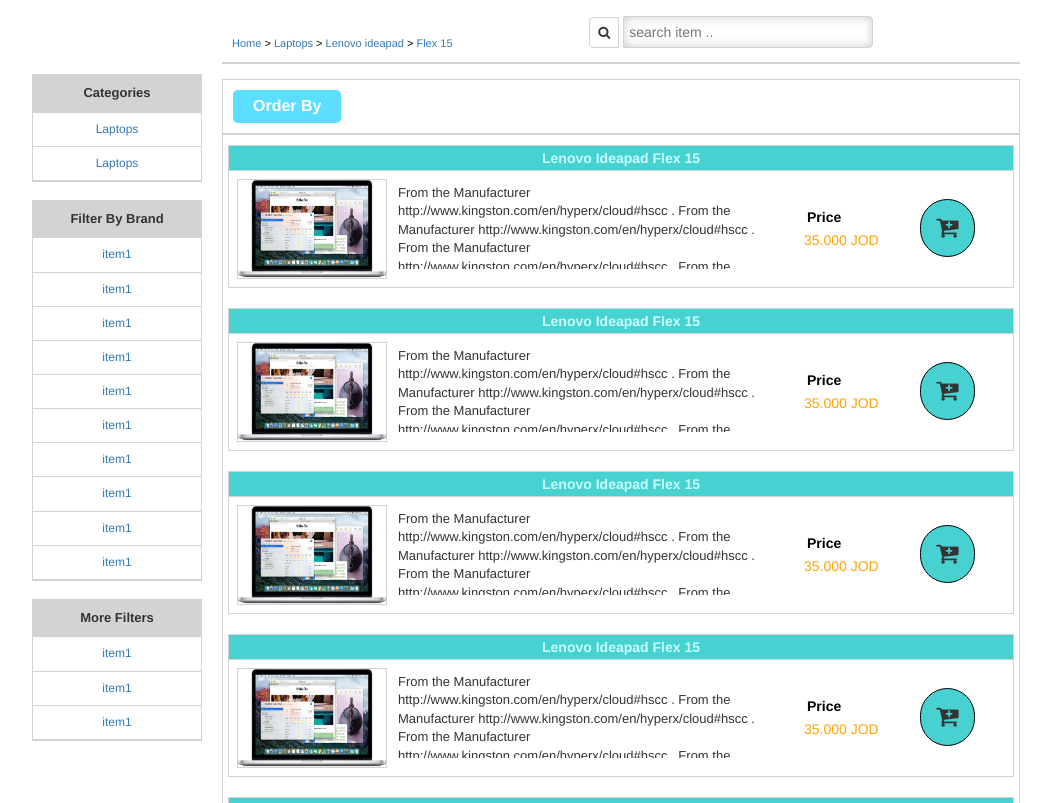
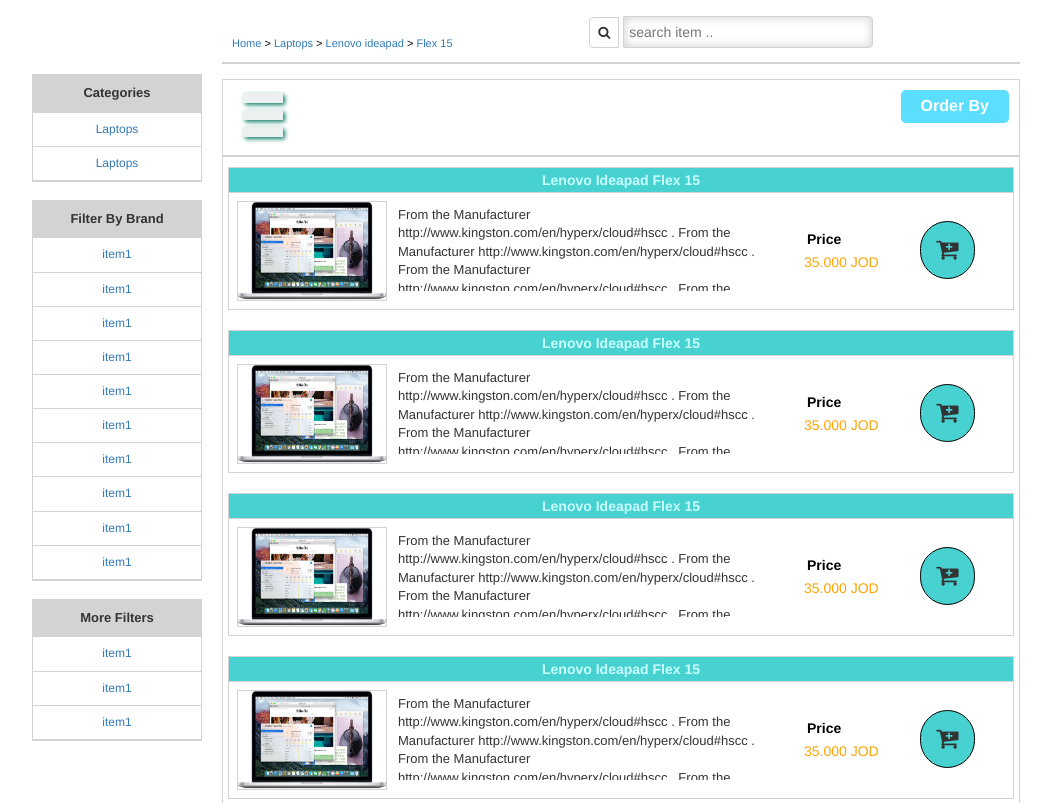
Before and after one commit to abdullah-saqer/Platinum, a PHP site: page /view_items.php in a window 1280 px wide. Shown: the part 160-963 px from the top of the page, without its empty margins (119-1170 px from the left). Run offline with PHP 8.4, Linux system fonts and the light colour scheme; data comes from the database, SQL or seed files in the repository; some libraries are stand-ins or nearby versions.

Commit message:
Making the display as button cool

```diff
--- a/css/view_item.css
+++ b/css/view_item.css
@@ -378,6 +378,7 @@ del{
 #display_items_as{
   -webkit-box-flex:1;
   -moz-box-flex:1;
+  padding-bottom: 55px;
 }
 
 #display_items_as div{
@@ -862,3 +863,110 @@ cursor: pointer;
 
 
 }
+
+
+
+
+
+
+
+
+
+
+
+
+
+
+
+
+
+
+
+
+
+
+
+
+.list-grid-toggle {
+  position: absolute;
+  width: 70px;
+  height: 40px;
+  padding: 25px;
+  border-radius: 50%;
+  color: #fff;
+  cursor: pointer;
+  font-size: 12px;
+  font-weight: 200;
+  letter-spacing: 3px;
+  text-align: center;
+  text-shadow: 2px 2px 4px #12806a;
+  text-transform: uppercase;
+  -webkit-transition: all 0.15s ease;
+  transition: all 0.15s ease;
+  -webkit-user-select: none;
+     -moz-user-select: none;
+      -ms-user-select: none;
+          user-select: none;
+}
+.list-grid-toggle:hover {
+
+}
+.list-grid-toggle .label {
+  display: none;
+}
+
+.icon {
+  width: 40px;
+  margin-bottom: 10px;
+}
+
+.icon-bar {
+  position: relative;
+  width: 40px;
+  height: 10px;
+  margin: 0 auto 5px auto;
+  background: #ecf0f1;
+  box-shadow: 2px 2px 4px #12806a;
+  -webkit-transition: all 0.15s ease;
+  transition: all 0.15s ease;
+}
+.icon-bar:last-child {
+  margin-bottom: 0;
+}
+.icon-bar:before, .icon-bar:after {
+  position: absolute;
+  display: block;
+  width: 15px;
+  height: 10px;
+  background: #ecf0f1;
+  box-shadow: 2px 2px 4px #12806a;
+  content: '';
+  opacity: 0;
+  -webkit-transition: all 0.15s ease;
+  transition: all 0.15s ease;
+}
+.icon-bar:before {
+  left: -15px;
+}
+.icon-bar:after {
+  right: -15px;
+}
+
+.icon-grid .icon-bar {
+  width: 24px;
+}
+.icon-grid .icon-bar:before, .icon-grid .icon-bar:after {
+  opacity: 1;
+}
+.icon-grid .icon-bar:before {
+  left: -5px;
+  top:0px;
+  -webkit-transform: translateX(-15px);
+          transform: translateX(-15px);
+}
+.icon-grid .icon-bar:after {
+  right: -7px;
+  top:0px;
+  -webkit-transform: translateX(15px);
+          transform: translateX(15px);
+}
--- a/javascript/view_items.js
+++ b/javascript/view_items.js
@@ -1,15 +1,22 @@
 $(document).ready(function(){
+  displayFlag=1;
 
-   //this code bellow to change the display of the items boxes list or grid
-   $('#dal_btn').click(function(){
-   	   $('#display_items_box').removeClass('display_as_grid');
-   	   $('#display_items_box').addClass('display_as_list');
-   });
+    $('.list-grid-toggle').click(function() {
+    	if(!displayFlag){
+    		$('#display_items_box').removeClass('display_as_grid');
+   	   		$('#display_items_box').addClass('display_as_list');
+    	}
+    	else{
+    		$('#display_items_box').removeClass('display_as_list');
+   	   		$('#display_items_box').addClass('display_as_grid');
+    	}
 
-    $('#dag_btn').click(function(){
-       $('#display_items_box').removeClass('display_as_list');
-   	   $('#display_items_box').addClass('display_as_grid');
-   });
+		  var txt = $(".icon").hasClass('icon-grid') ? 'List' : 'Grid';
+		  $('.icon').toggleClass('icon-grid');
+		  $(".label").text(txt);
+
+		  displayFlag=!displayFlag;
+	});
 
 
 });
--- a/view_items.php
+++ b/view_items.php
@@ -60,15 +60,20 @@ require("functions/engine.php");
              <div id="items_display_section">
 
                 <div id="top_control_section">
-                      <!--
+
                       <div id="display_items_as">
-                         <div id="dal_btn">
-                           <img src="img/list_icon.png">
-                         </div>
-                          <div id="dag_btn">
-                            <img src="img/grid_icon.png">
+
+                         <div class="list-grid-toggle">
+                          <div class="icon">
+                            <div class="icon-bar"></div>
+                            <div class="icon-bar"></div>
+                            <div class="icon-bar"></div>
                           </div>
-                      </div>-->
+                          <span class="label">List</span>
+                        </div>
+
+                      </div>
+
 
                       <div id="order_items_by">
                          <button id="order_items_by_button">Order By</button>
```
